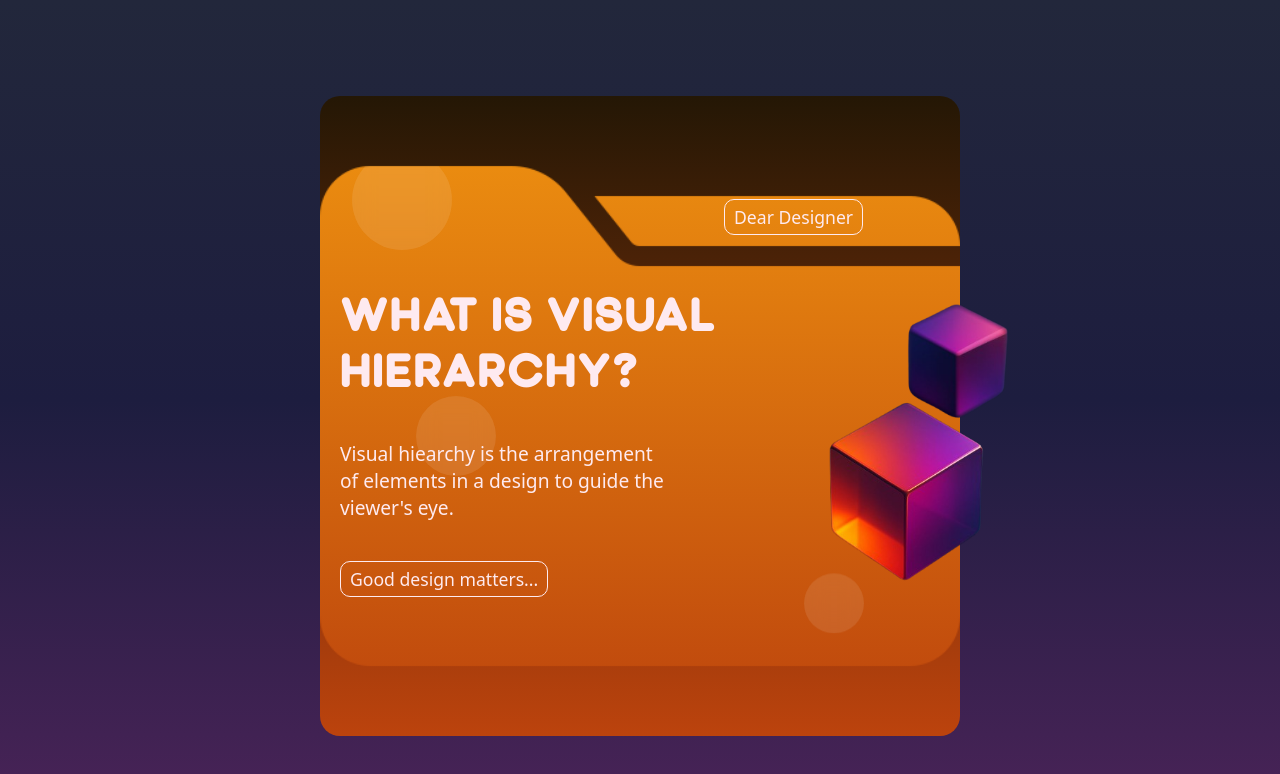
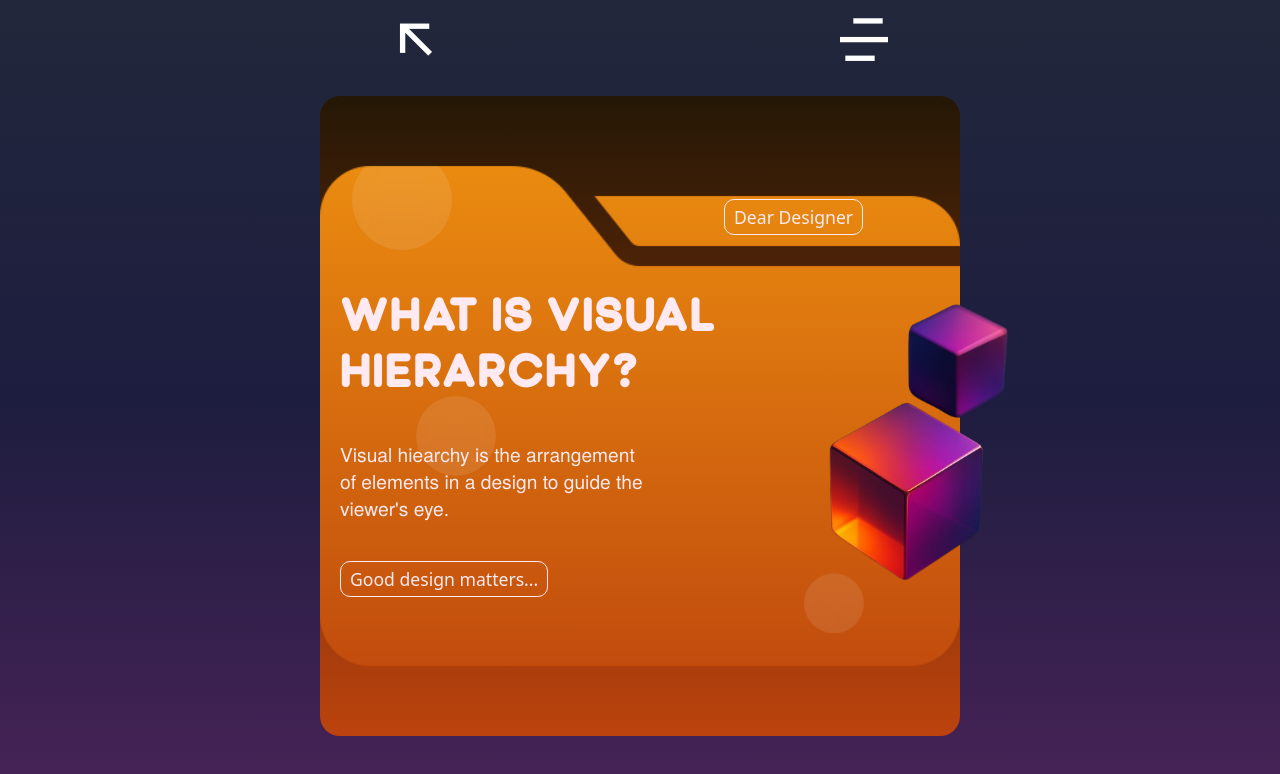
Before and after one commit to anaghroy/mask-folder, a plain HTML site: page index.html in a window 1280 px wide. Drawn offline with nearby package versions, Linux system fonts and the light colour scheme.

Commit message:
icons added

```diff
--- a/index.html
+++ b/index.html
@@ -4,10 +4,19 @@
     <meta charset="UTF-8" />
     <meta name="viewport" content="width=device-width, initial-scale=1.0" />
     <title>Visual Hierarchy - Modern Design</title>
+    <!--Remix CDN-->
+    <link
+    href="https://cdn.jsdelivr.net/npm/remixicon@4.7.0/fonts/remixicon.css"
+    rel="stylesheet"
+/>
     <link rel="stylesheet" href="style.css" />
   </head>
   <body>
     <main>
+        <div class="nav">
+            <i class="ri-arrow-left-up-line"></i>
+            <i class="ri-menu-4-fill"></i>
+        </div>
         <div class="container">
           <div class="cube">
             <img src="./cube.png" alt="cube-solve" />
--- a/style.scss
+++ b/style.scss
@@ -2,7 +2,10 @@
   font-family: font;
   src: url(./boldwinn.regular.ttf);
 }
-
+@font-face {
+  font-family: text-font;
+  src: url(./texgyreheros.gyreheros-regular.otf);
+}
 * {
   margin: 0;
   padding: 0;
@@ -26,6 +29,20 @@ body {
     overflow: hidden;
     background: linear-gradient(to top, #482357, #1d1d3f, #22273b);
     // overflow: hidden;
+    .nav{
+      // background-color: red;
+      color: #fff;
+      display: flex;
+      align-items: center;
+      justify-content: space-evenly;
+      width: 100%;
+      padding: 5px 0px;
+      position: absolute;
+      i{
+        font-size: 4rem;
+      }
+    }
+
     .container {
       position: relative;
       display: flex;
@@ -122,6 +139,13 @@ body {
           width: fit-content;
           // background-color: #241705;
           padding: 20px;
+          p{
+            font-family: text-font;
+
+
+          }
+
+
         }
 
         button {
```
Also changed, not shown: nofran.regular.ttf (deleted), style.css, texgyreheros.gyreheros-regular.otf (added), 1 other file. Lines whose indentation alone changed are shown as unchanged.
